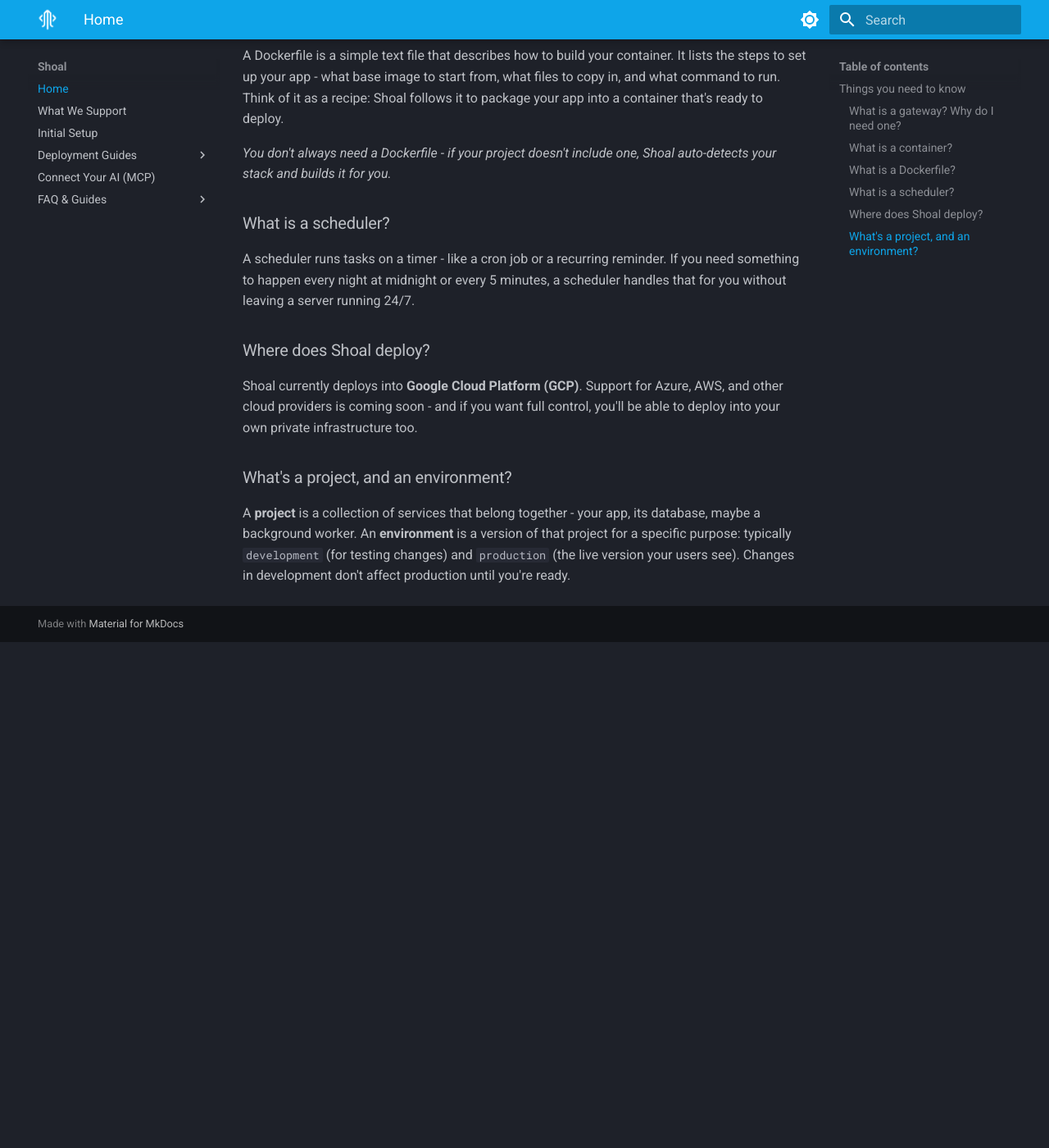
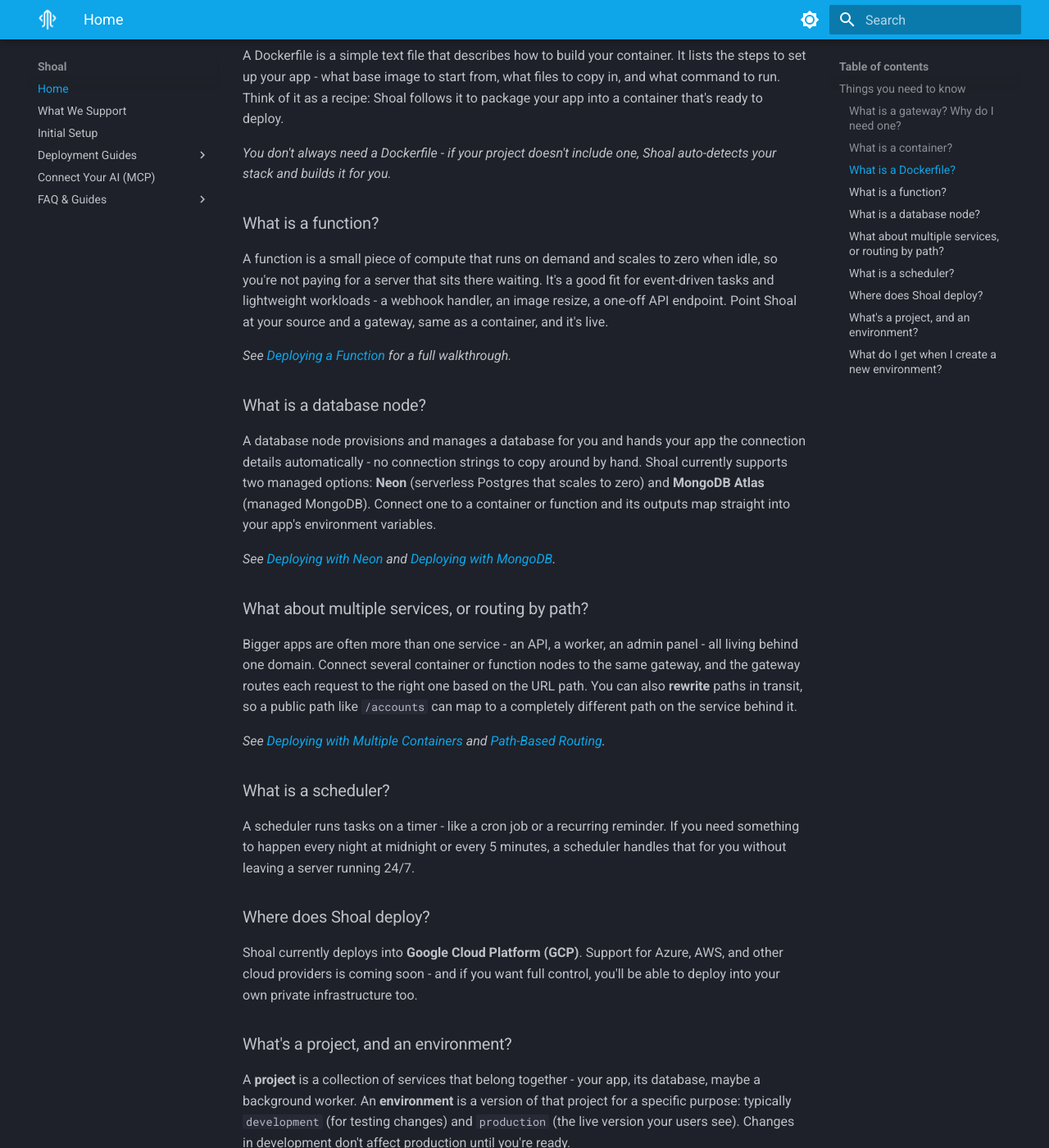
Before and after one commit to shoal-platform/docs.shoal-platform.github.io, an MkDocs documentation site: the page built from docs/index.md, in a window 1280 px wide and 1400 px high, scrolled down 1210 px. Shown: the whole window at 82% size. Built offline with MkDocs 1.6.1 and Material for MkDocs 9.7.7, drawn with Linux system fonts in a browser that asks for light colours; before the commit the page ends 1993 px from its top, so only the background shows below that; some of the changed text lies outside the part shown.

Commit message:
added pathrouting

```diff
--- a/docs/index.md
+++ b/docs/index.md
@@ -28,6 +28,21 @@ A Dockerfile is a simple text file that describes how to build your container. I
 
 *You don't always need a Dockerfile - if your project doesn't include one, Shoal auto-detects your stack and builds it for you.*
 
+### What is a function?
+A function is a small piece of compute that runs on demand and scales to zero when idle, so you're not paying for a server that sits there waiting. It's a good fit for event-driven tasks and lightweight workloads - a webhook handler, an image resize, a one-off API endpoint. Point Shoal at your source and a gateway, same as a container, and it's live.
+
+*See [Deploying a Function](deploy-app-function.md) for a full walkthrough.*
+
+### What is a database node?
+A database node provisions and manages a database for you and hands your app the connection details automatically - no connection strings to copy around by hand. Shoal currently supports two managed options: **Neon** (serverless Postgres that scales to zero) and **MongoDB Atlas** (managed MongoDB). Connect one to a container or function and its outputs map straight into your app's environment variables.
+
+*See [Deploying with Neon](deploy-app-neon.md) and [Deploying with MongoDB](deploy-app-mongodb.md).*
+
+### What about multiple services, or routing by path?
+Bigger apps are often more than one service - an API, a worker, an admin panel - all living behind one domain. Connect several container or function nodes to the same gateway, and the gateway routes each request to the right one based on the URL path. You can also **rewrite** paths in transit, so a public path like `/accounts` can map to a completely different path on the service behind it.
+
+*See [Deploying with Multiple Containers](deploy-app-multi.md) and [Path-Based Routing](path-routing.md).*
+
 ### What is a scheduler?
 A scheduler runs tasks on a timer - like a cron job or a recurring reminder. If you need something to happen every night at midnight or every 5 minutes, a scheduler handles that for you without leaving a server running 24/7.
 
@@ -36,3 +51,6 @@ Shoal currently deploys into **Google Cloud Platform (GCP)**. Support for Azure,
 
 ### What's a project, and an environment?
 A **project** is a collection of services that belong together - your app, its database, maybe a background worker. An **environment** is a version of that project for a specific purpose: typically `development` (for testing changes) and `production` (the live version your users see). Changes in development don't affect production until you're ready.
+
+### What do I get when I create a new environment?
+Every new environment starts pre-wired with a starter app - a **gateway** already connected to a **container** - so there's something to deploy the moment you land on the canvas. If you uploaded source when creating it, that's pre-loaded onto the container (named "Welcome App") and you can hit **Deploy** straight away. If not, the container's there waiting for you to add your own source. It's just a starting point - delete or replace it any time.
```
